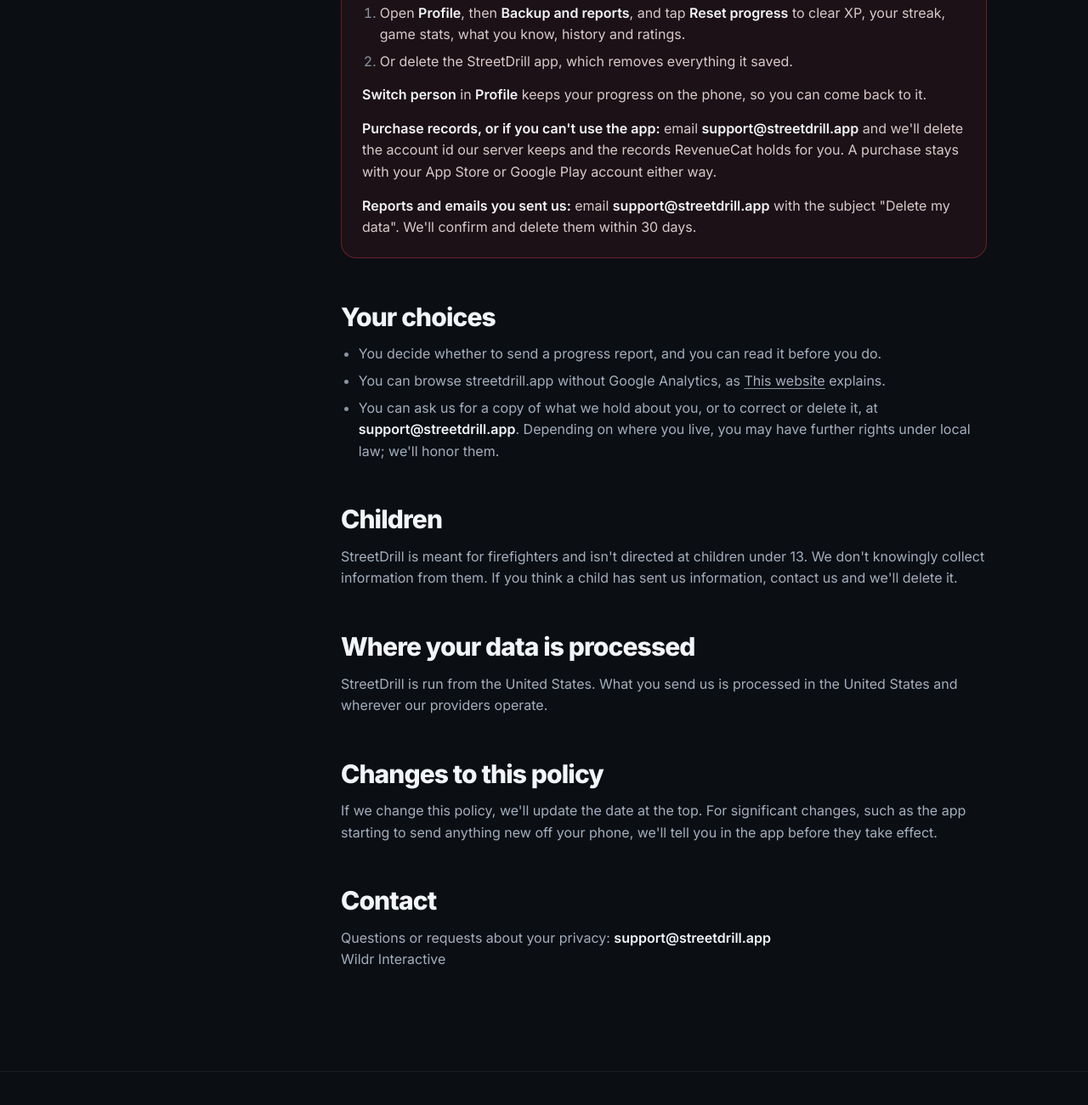
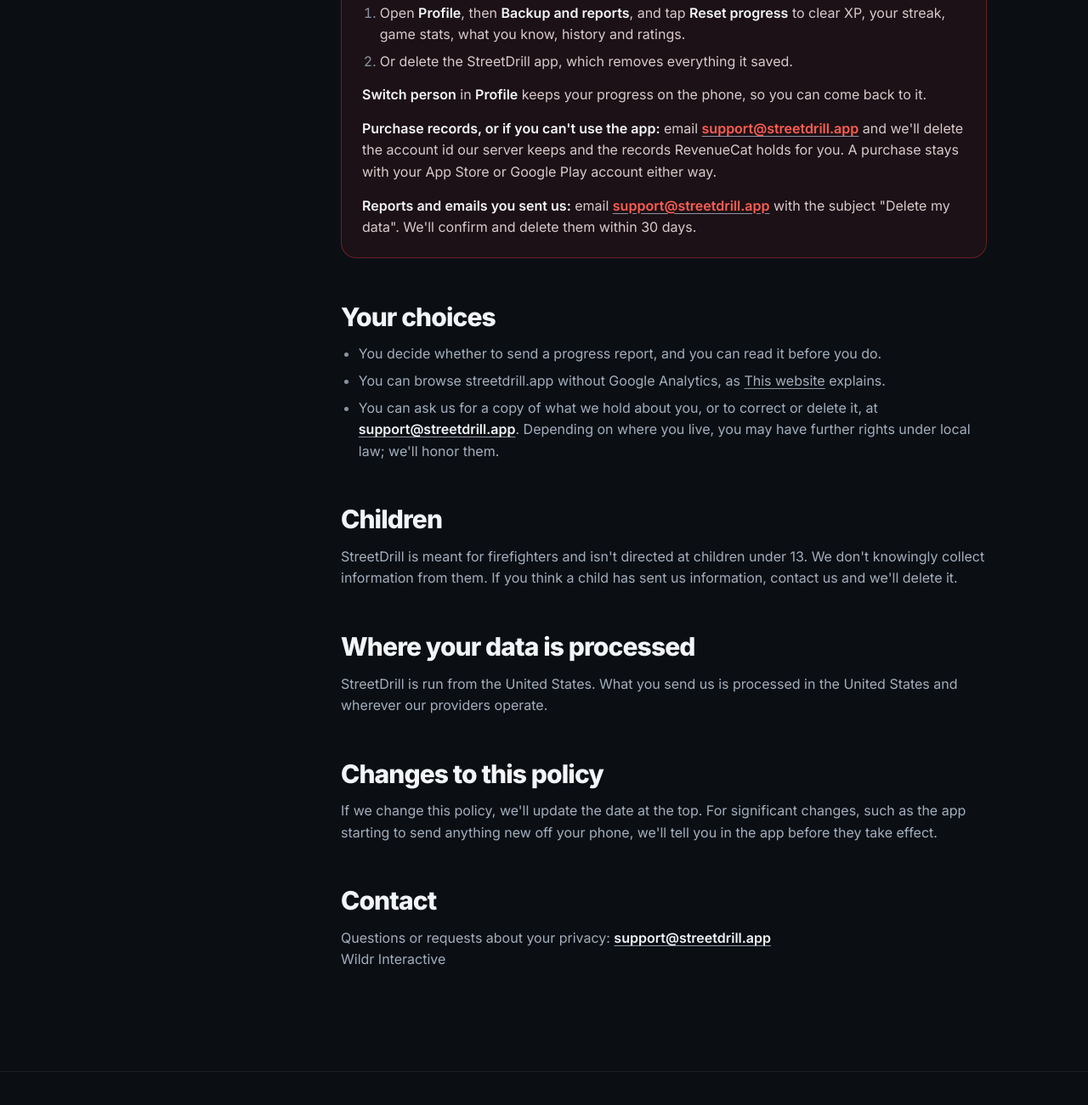
Before and after one commit to cryptoee2/streetdrill-site, a plain HTML site: page privacy/index.html in a window 1280 px wide. Shown: the part 5186-6487 px from the top of the page at 85% size. Drawn offline with Linux system fonts and the light colour scheme.

Commit message:
Publish streetdrill.app from streetdrill 642c4d4

```diff
--- a/privacy/index.html
+++ b/privacy/index.html
@@ -171,8 +171,8 @@
       <li>Or delete the StreetDrill app, which removes everything it saved.</li>
     </ol>
     <p><strong>Switch person</strong> in <strong>Profile</strong> keeps your progress on the phone, so you can come back to it.</p>
-    <p><strong>Purchase records, or if you can't use the app:</strong> email <span class="email">support@streetdrill.app</span> and we'll delete the account id our server keeps and the records RevenueCat holds for you. A purchase stays with your App Store or Google Play account either way.</p>
-    <p><strong>Reports and emails you sent us:</strong> email <span class="email">support@streetdrill.app</span> with the subject "Delete my data". We'll confirm and delete them within 30 days.</p>
+    <p><strong>Purchase records, or if you can't use the app:</strong> email <a class="email" href="mailto:support@streetdrill.app">support@streetdrill.app</a> and we'll delete the account id our server keeps and the records RevenueCat holds for you. A purchase stays with your App Store or Google Play account either way.</p>
+    <p><strong>Reports and emails you sent us:</strong> email <a class="email" href="mailto:support@streetdrill.app?subject=Delete%20my%20data">support@streetdrill.app</a> with the subject "Delete my data". We'll confirm and delete them within 30 days.</p>
   </section>
 
   <section>
@@ -180,7 +180,7 @@
     <ul>
       <li>You decide whether to send a progress report, and you can read it before you do.</li>
       <li>You can browse streetdrill.app without Google Analytics, as <a href="#website">This website</a> explains.</li>
-      <li>You can ask us for a copy of what we hold about you, or to correct or delete it, at <span class="email">support@streetdrill.app</span>. Depending on where you live, you may have further rights under local law; we'll honor them.</li>
+      <li>You can ask us for a copy of what we hold about you, or to correct or delete it, at <a class="email" href="mailto:support@streetdrill.app">support@streetdrill.app</a>. Depending on where you live, you may have further rights under local law; we'll honor them.</li>
     </ul>
   </section>
 
@@ -201,7 +201,7 @@
 
   <section>
     <h2 id="contact">Contact</h2>
-    <p>Questions or requests about your privacy: <span class="email">support@streetdrill.app</span><br>Wildr Interactive</p>
+    <p>Questions or requests about your privacy: <a class="email" href="mailto:support@streetdrill.app">support@streetdrill.app</a><br>Wildr Interactive</p>
   </section>
 
 </main>
```
Also changed, not shown: index.html (+2 -2 lines), terms/index.html (+3 -3 lines).
